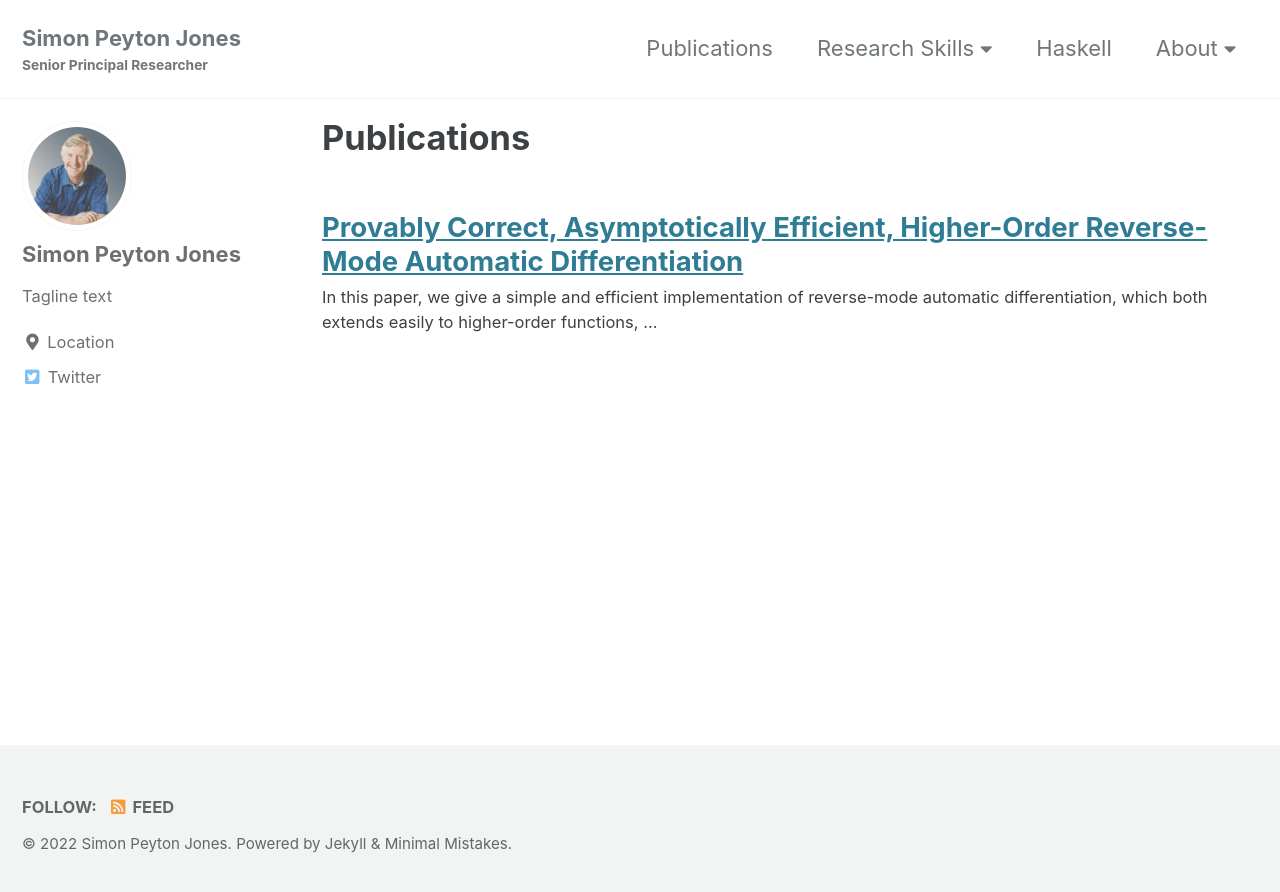
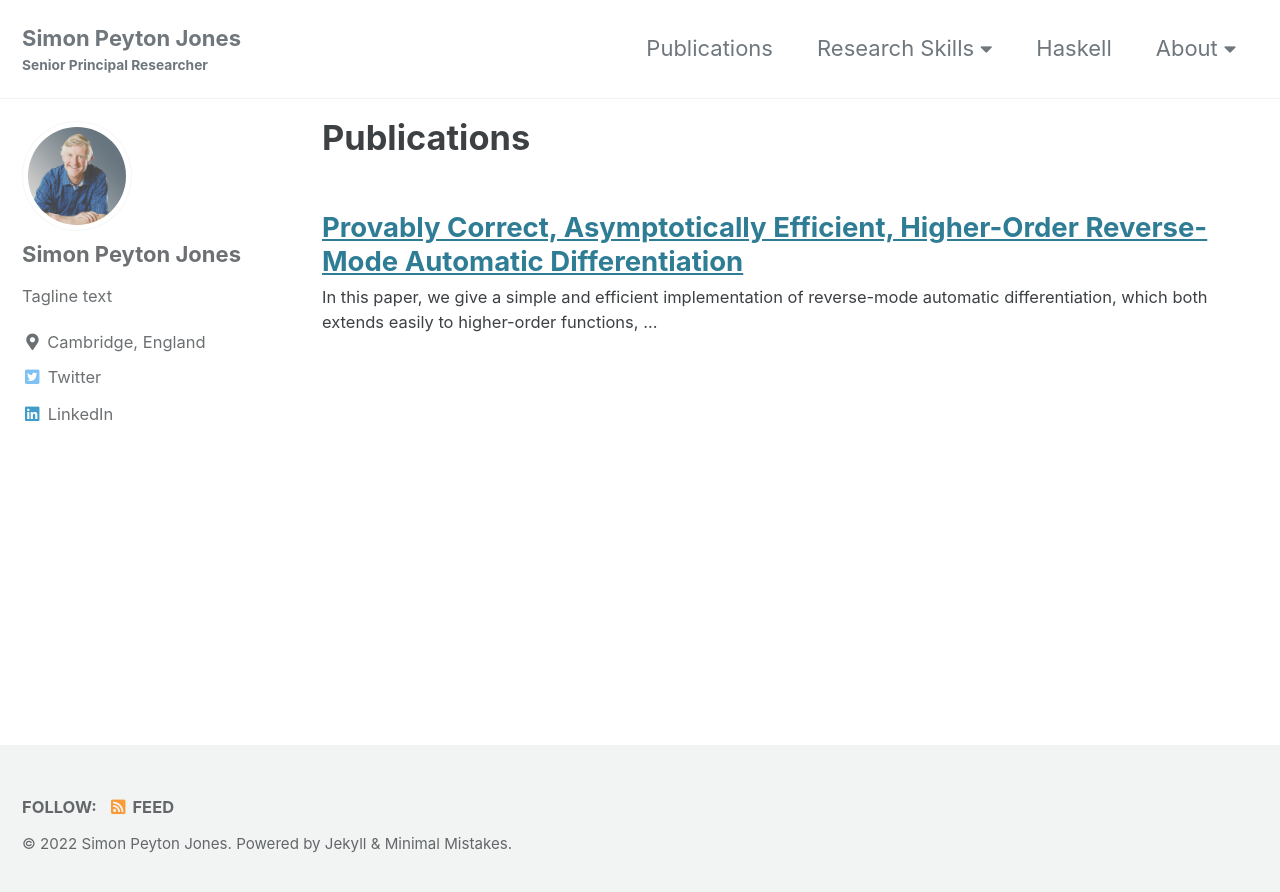
Before and after one commit to simonpj/www.peytonjones.org, a Jekyll site: the page built from _pages/publications-archive.md, in a window 1280 px wide. Shown: the top 892 px of the page. Built offline with Jekyll 4.4.1, drawn with Linux system fonts in a browser that asks for light colours; cached includes are drawn as plain includes.

Commit message:
Update author-profile.html
Adding social links, changing location

```diff
--- a/_includes/author-profile.html
+++ b/_includes/author-profile.html
@@ -24,12 +24,13 @@
 
   <div class="author__urls-wrapper">
     <button class="btn btn--inverse">{{ site.data.ui-text[site.locale].follow_label | remove: ":" | default: "Follow" }}</button>
+
     <ul class="author__urls social-icons">
-      {% if author.location %}
+
         <li itemprop="homeLocation" itemscope itemtype="https://schema.org/Place">
-          <i class="fas fa-fw fa-map-marker-alt" aria-hidden="true"></i> <span itemprop="name" class="p-locality">{{ author.location }}</span>
+          <i class="fas fa-fw fa-map-marker-alt" aria-hidden="true"></i> <span itemprop="name" class="p-locality"> Cambridge, England </span>
         </li>
-      {% endif %}
+
 
       {% if author.links %}
         {% for link in author.links %}
@@ -80,13 +81,13 @@
         </li>
       {% endif %}
 
-      {% if author.linkedin %}
+
         <li>
           <a href="https://www.linkedin.com/in/simonpj" itemprop="sameAs" rel="nofollow noopener noreferrer me">
             <i class="fab fa-fw fa-linkedin" aria-hidden="true"></i><span class="label">LinkedIn</span>
           </a>
         </li>
-      {% endif %}
+
 
       {% if author.xing %}
         <li>
```
